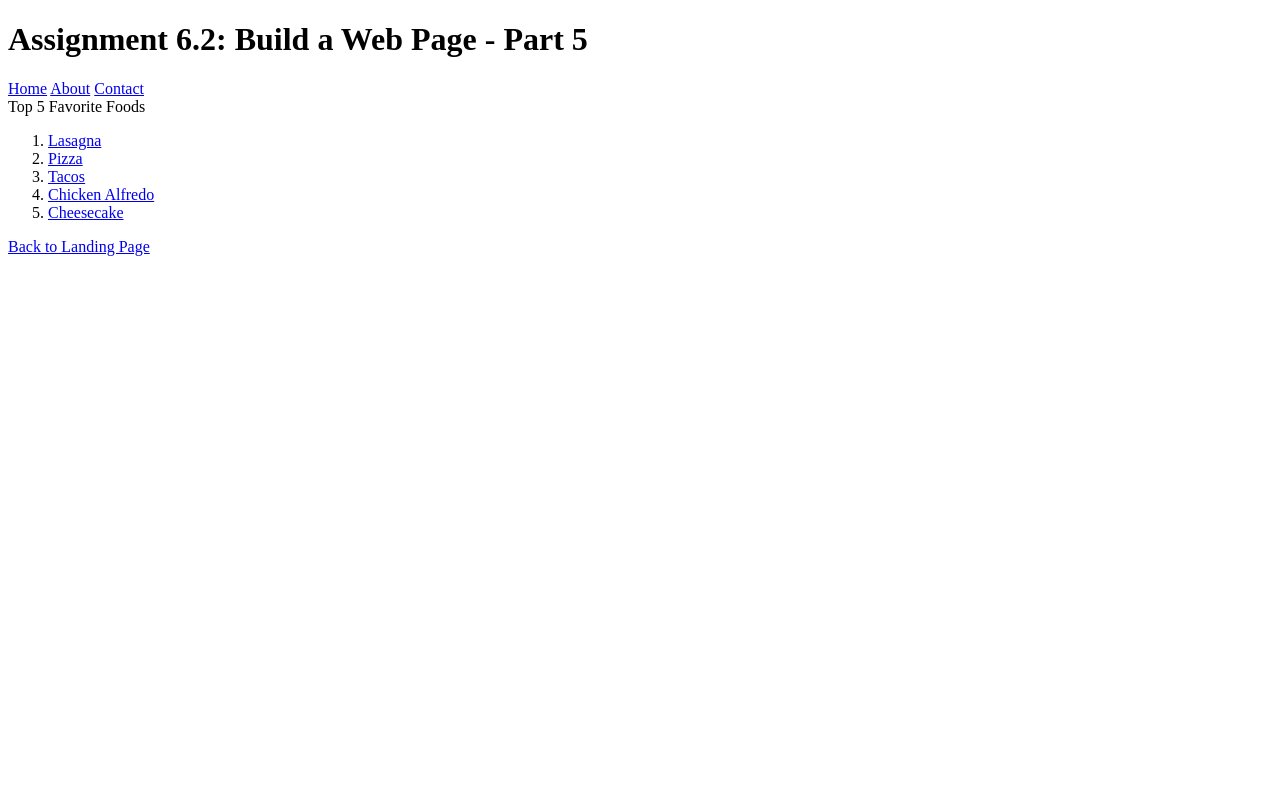
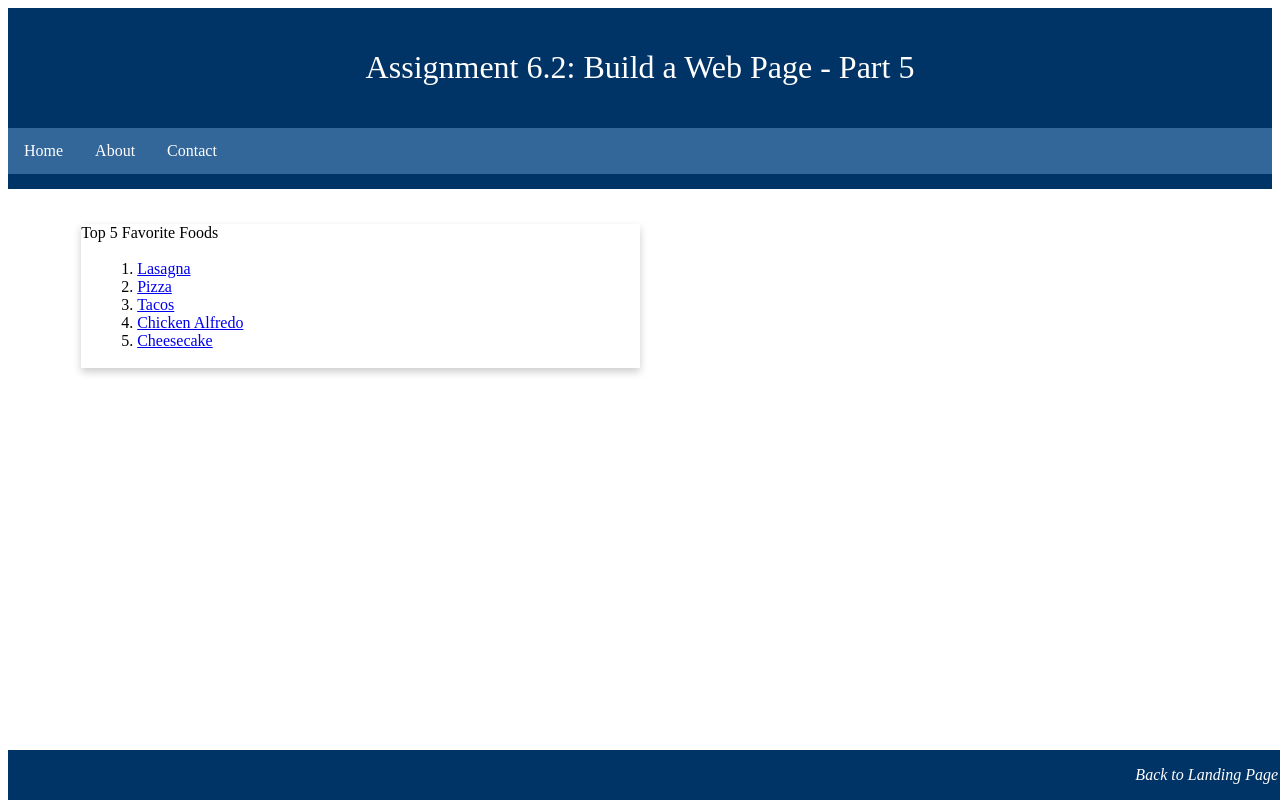
Before and after one commit to AuroraC25/csd-340, a plain HTML site: page module-6/crippen_mod6_2.html in a window 1280 px wide. Drawn offline with Linux system fonts and the light colour scheme.

Commit message:
update module-6

```diff
--- a/module-6/crippen_mod6_2.css
+++ b/module-6/crippen_mod6_2.css
@@ -1,12 +1,94 @@
-  .footer {
-    color: #3366cc;
+header {
+    background-color: #003366; /* Deep navy blue */
+    color: white;
+    padding: 20px;
+    text-align: center;
+}
+
+h1 {
+    font-weight: 400;
+}
+
+
+
+
+
+#navbar {
+    overflow: hidden;
+    background-color: #336699;
+    border-bottom: 15px solid #003366;
+}
+
+#navbar a {
+    float: left;
+    display: block;
+    color: white;
+    text-align: center;
+    padding: 14px 16px;
+    text-decoration: none;
+}
+
+#navbar a:hover {
+    background-color: #003366;
+    color: #ffcc00;
+}
+
+
+
+
+#container {
+    margin-top: 2%;
+    margin-left: 5%;
+    margin-right: 5%;
+    padding: 10px;
+}
+
+
+
+
+.card {
+    box-shadow: 0 4px 8px 0 rgba(0, 0, 0, 0.2);
+    transition: 0.3s;
+    width: 50%;
+}
+
+.card:hover {
+    box-shadow: 0 8px 16px 0 rgba(0, 0, 0, 0.2);
+}
+
+.card-title {
+    text-align: center;
+    font-size: 2em;
+    color: #003366;
+    font-weight: 400;
+}
+
+.card-content {
+    padding: 2px 16px;
+}
+
+
+
+footer {
+    background-color: #003366;
+    position: absolute;
+    bottom: 0;
+    width: 100%;
+}
+
+footer p {
+    color: white;
     font-weight: 400;
     float: right;
     padding-right: 10px;
     font-style: italic;
+}
+
+footer a {
     text-decoration: none;
-  }
+    color: white;
+}
 
-  .footer:hover {
+footer a:hover {
     text-decoration: underline;
-  }
+}
--- a/module-6/crippen_mod6_2.html
+++ b/module-6/crippen_mod6_2.html
@@ -13,7 +13,6 @@
 
 	<header>
 
-		<!-- Add an h1 tag and give it a text value of “Assignment 6.2: Build a Web Page - Part 5” -->
 		<h1>Assignment 6.2: Build a Web Page - Part 5</h1>
 
 	</header>
@@ -56,9 +55,8 @@
 
 
 
-	<!--Add a link back to your landing/portal page-->
-    <footer>
-        <a href="../index.html">Back to Landing Page</a>
+	<footer>
+        <p><a href="../index.html">Back to Landing Page</a></p>
     </footer>
 
 
```
